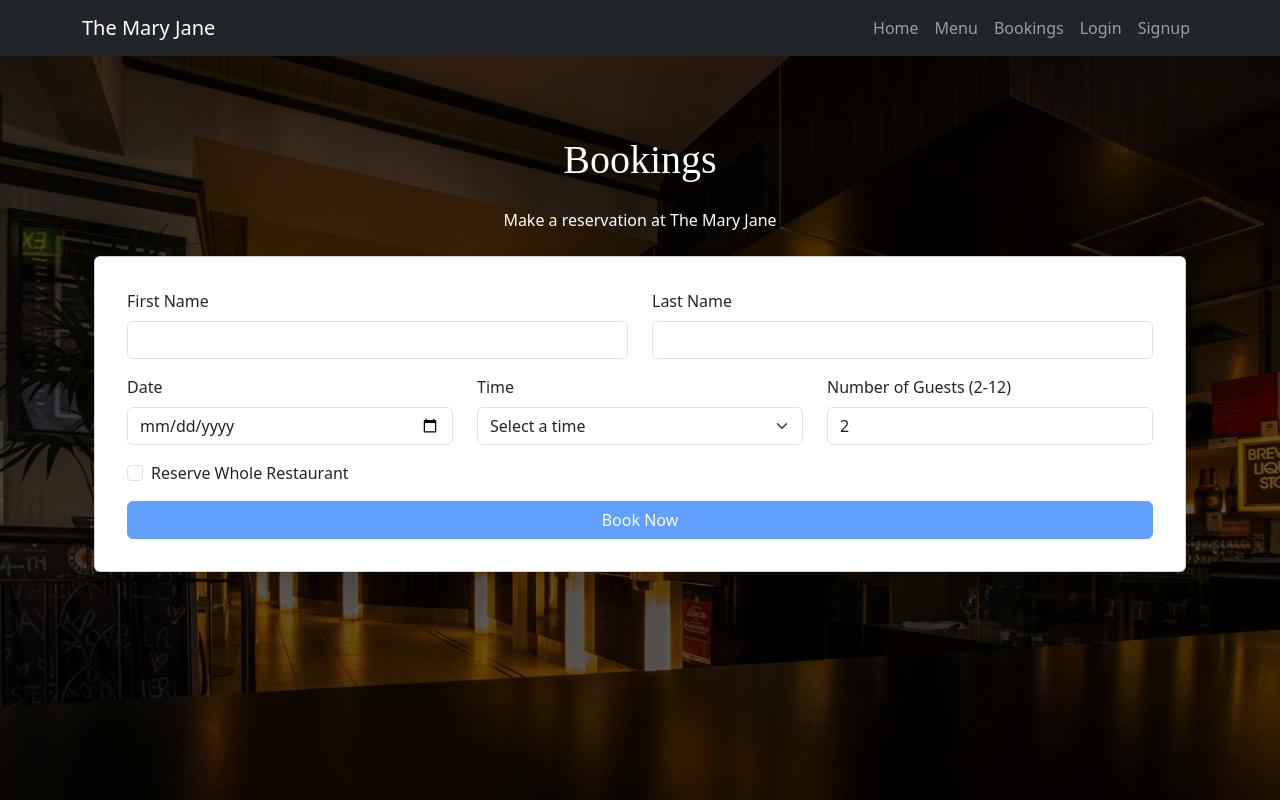
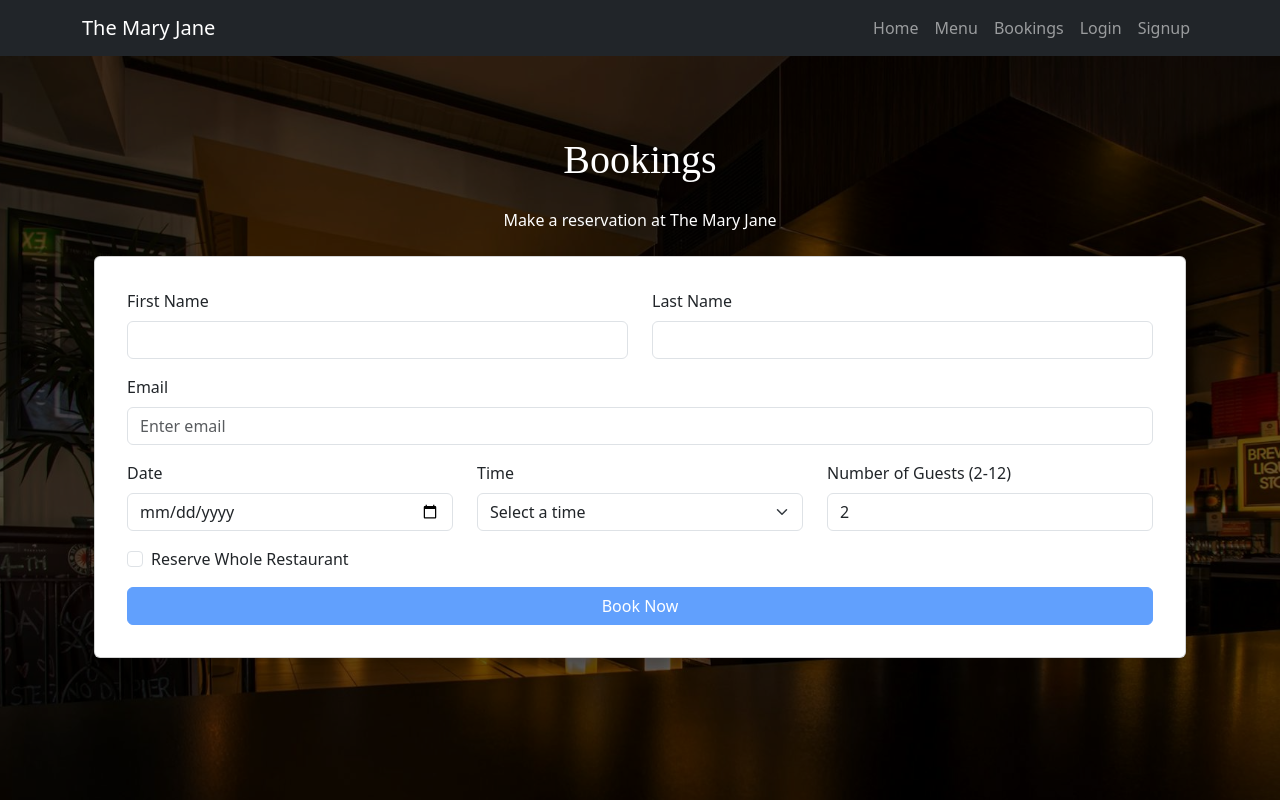
Before and after one commit to CHAMPION316/mary_jane_restaurant, a React (Create React App) app in the folder frontend/: page /bookings in a window 1280 px wide. Shown: the top 800 px of the page. Built offline with nearby package versions, Linux system fonts and the light colour scheme; a web font is replaced by a local one.

Commit message:
Add email <input> to BookingForm.js

```diff
--- a/frontend/src/components/BookingForm.js
+++ b/frontend/src/components/BookingForm.js
@@ -1,5 +1,5 @@
 import React, { useState } from 'react';
-import { Form, Card, Button } from 'react-bootstrap';
+import { Form, Card, Button, FormGroup, FormLabel, FormControl } from 'react-bootstrap';
 import '../styles/BookingForm.css';
 
 const BookingForm = () => {
@@ -31,6 +31,14 @@ const BookingForm = () => {
                   >
                   </Form.Control>
                 </Form.Group>
+            </div>
+          </div>
+          <div className="row">
+            <div className="col">
+              <FormGroup className="mb-3" controlId="formBaiscEmail">
+                <FormLabel>Email</FormLabel>
+                <FormControl type="email" placeholder="Enter email"></FormControl>
+              </FormGroup>
             </div>
           </div>
           <div className="row">
```
